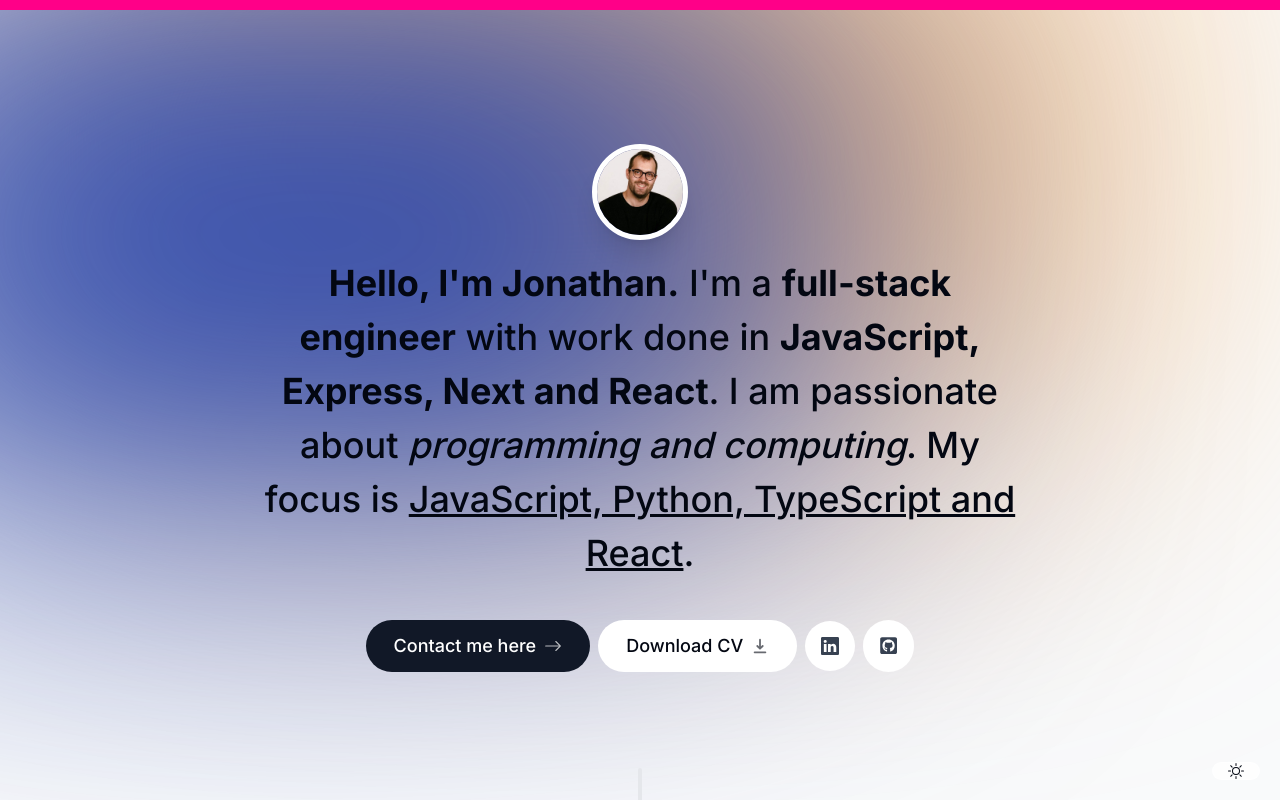
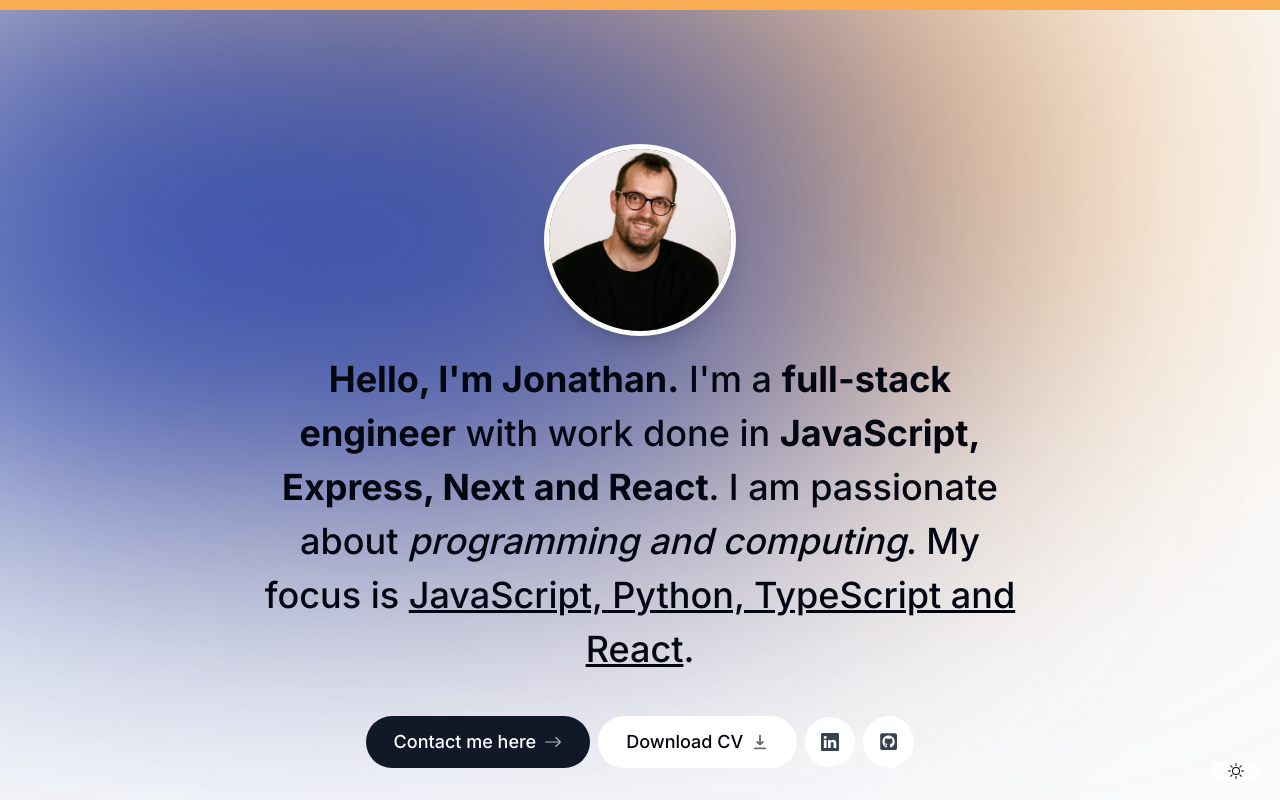
Before and after one commit to JonEast87/portfolio, a Next.js app: page / in a window 1280 px wide. Shown: the top 800 px of the page. Built offline with nearby package versions, Linux system fonts and the light colour scheme; no server answers.

Commit message:
corrected zIndex for the scroll, enlarged the photo

```diff
--- a/components/intro.tsx
+++ b/components/intro.tsx
@@ -38,7 +38,7 @@
               height="192"
               quality="95"
               priority={true}
-              className="h-24 w-24 rounded-full object-cover border-[0.35rem] border-white shadow-xl"
+              className="h-42 w-42 rounded-full object-cover border-[0.35rem] border-white shadow-xl"
             />
           </motion.div>
         </div>
--- a/components/scrolllinked.tsx
+++ b/components/scrolllinked.tsx
@@ -17,7 +17,8 @@
                     right: 0,
                     height: 10,
                     originX: 0,
-                    backgroundColor: "#ff0088",
+                    backgroundColor: "#f9ac53",
+                    zIndex: 1
                 }}
             />
         </>
```
